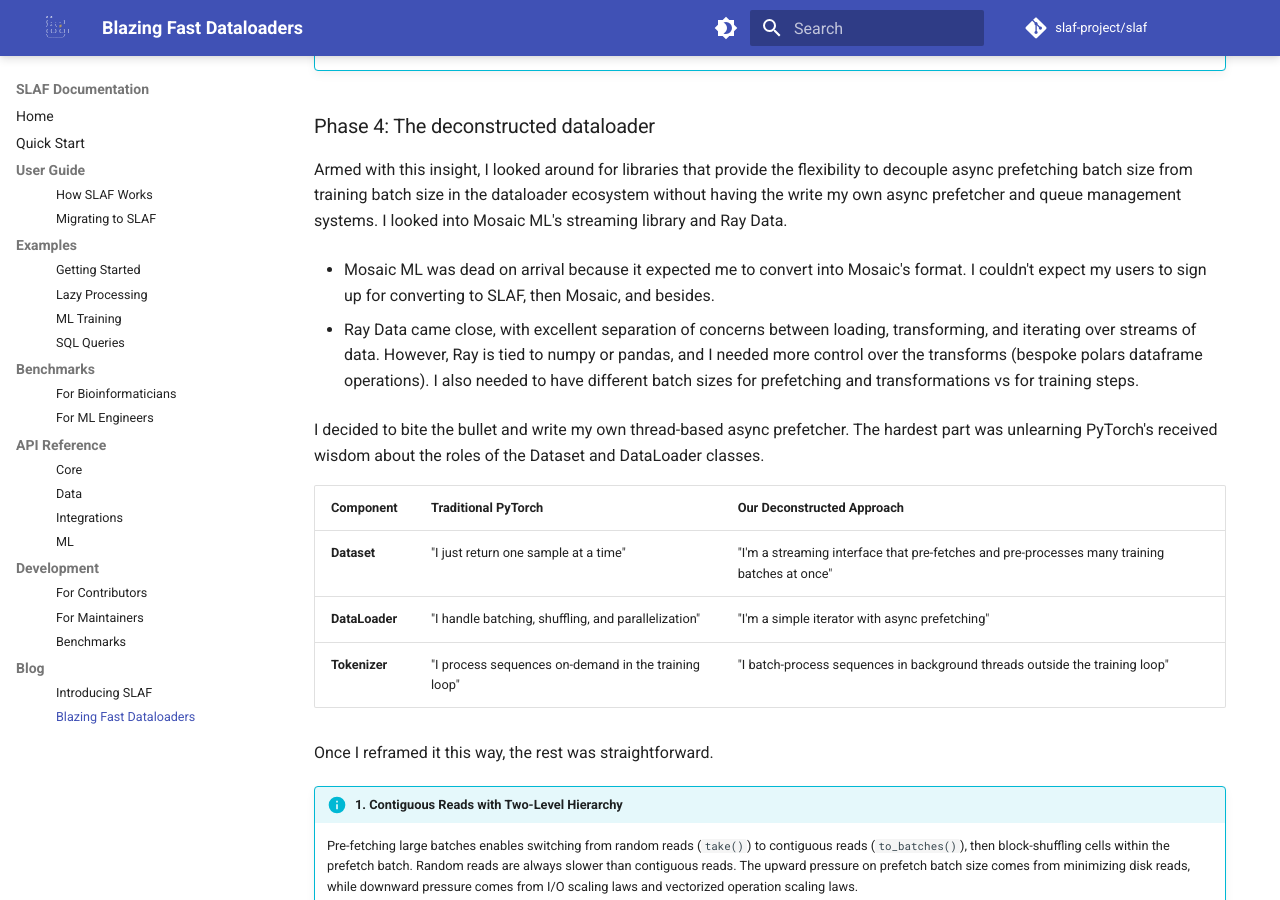
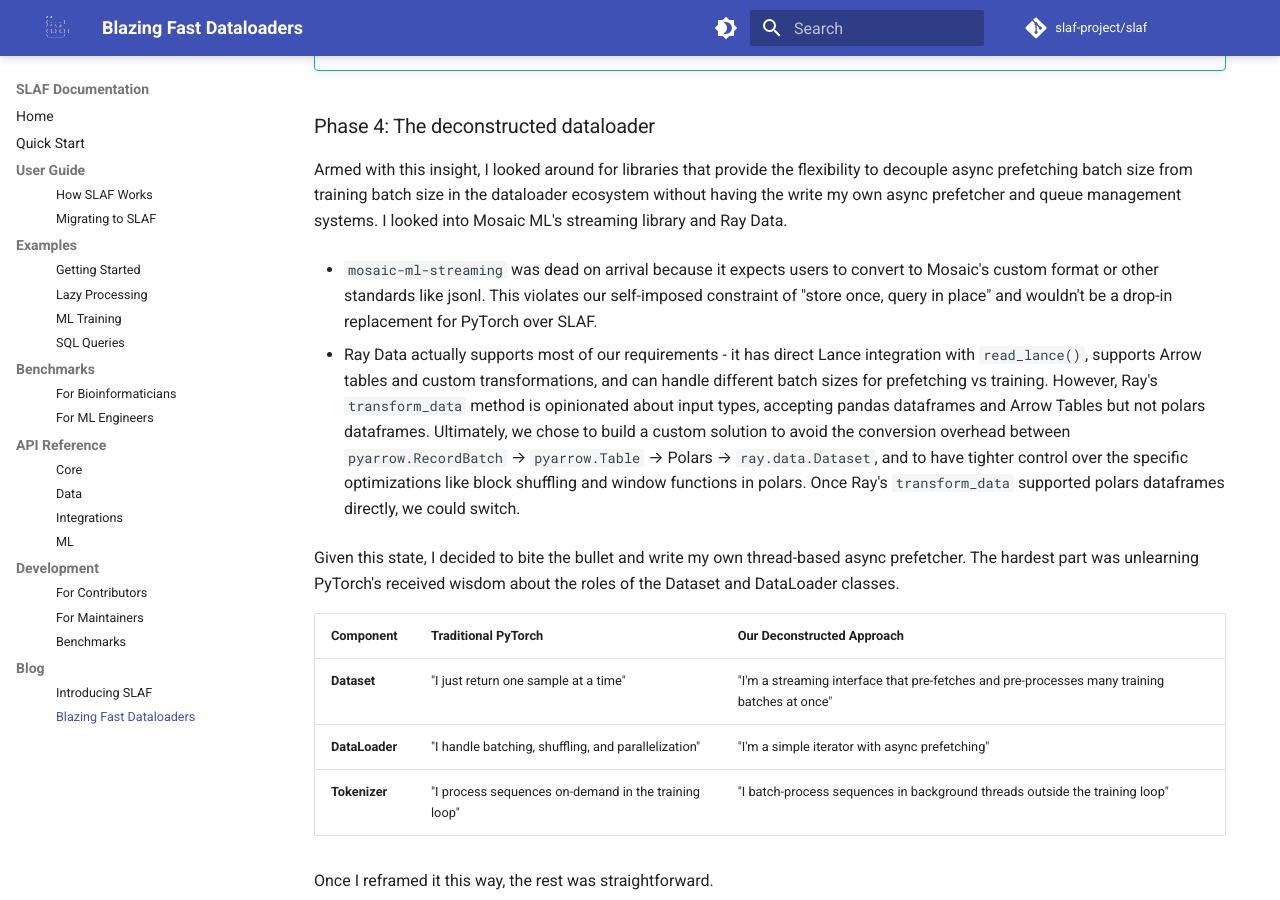
Before and after one commit to slaf-project/slaf, an MkDocs documentation site: the page built from docs/blog/blazing-fast-dataloaders.md, in a window 1280 px wide and 900 px high, scrolled down 7691 px. Built offline with MkDocs 1.6.1 and Material for MkDocs 9.7.7, drawn with Linux system fonts in a browser that asks for light colours; comment, search, counter and statistics services are not loaded.

Commit message:
wordsmithing for Ray

```diff
--- a/docs/blog/blazing-fast-dataloaders.md
+++ b/docs/blog/blazing-fast-dataloaders.md
@@ -243,11 +243,11 @@ Before going further, I needed to understand why larger batches were performing
 
 Armed with this insight, I looked around for libraries that provide the flexibility to decouple async prefetching batch size from training batch size in the dataloader ecosystem without having the write my own async prefetcher and queue management systems. I looked into Mosaic ML's streaming library and Ray Data.
 
-- Mosaic ML was dead on arrival because it expected me to convert into Mosaic's format. I couldn't expect my users to sign up for converting to SLAF, then Mosaic, and besides.
+- `mosaic-ml-streaming` was dead on arrival because it expects users to convert to Mosaic's custom format or other standards like jsonl. This violates our self-imposed constraint of "store once, query in place" and wouldn't be a drop-in replacement for PyTorch over SLAF.
 
-- Ray Data came close, with excellent separation of concerns between loading, transforming, and iterating over streams of data. However, Ray is tied to numpy or pandas, and I needed more control over the transforms (bespoke polars dataframe operations). I also needed to have different batch sizes for prefetching and transformations vs for training steps.
+- Ray Data actually supports most of our requirements - it has direct Lance integration with `read_lance()`, supports Arrow tables and custom transformations, and can handle different batch sizes for prefetching vs training. However, Ray's `transform_data` method is opinionated about input types, accepting pandas dataframes and Arrow Tables but not polars dataframes. Ultimately, we chose to build a custom solution to avoid the conversion overhead between `pyarrow.RecordBatch` → `pyarrow.Table` → Polars → `ray.data.Dataset`, and to have tighter control over the specific optimizations like block shuffling and window functions in polars. Once Ray's `transform_data` supported polars dataframes directly, we could switch.
 
-I decided to bite the bullet and write my own thread-based async prefetcher. The hardest part was unlearning PyTorch's received wisdom about the roles of the Dataset and DataLoader classes.
+Given this state, I decided to bite the bullet and write my own thread-based async prefetcher. The hardest part was unlearning PyTorch's received wisdom about the roles of the Dataset and DataLoader classes.
 
 | Component      | Traditional PyTorch                                  | Our Deconstructed Approach                                                                   |
 | -------------- | ---------------------------------------------------- | -------------------------------------------------------------------------------------------- |
```
